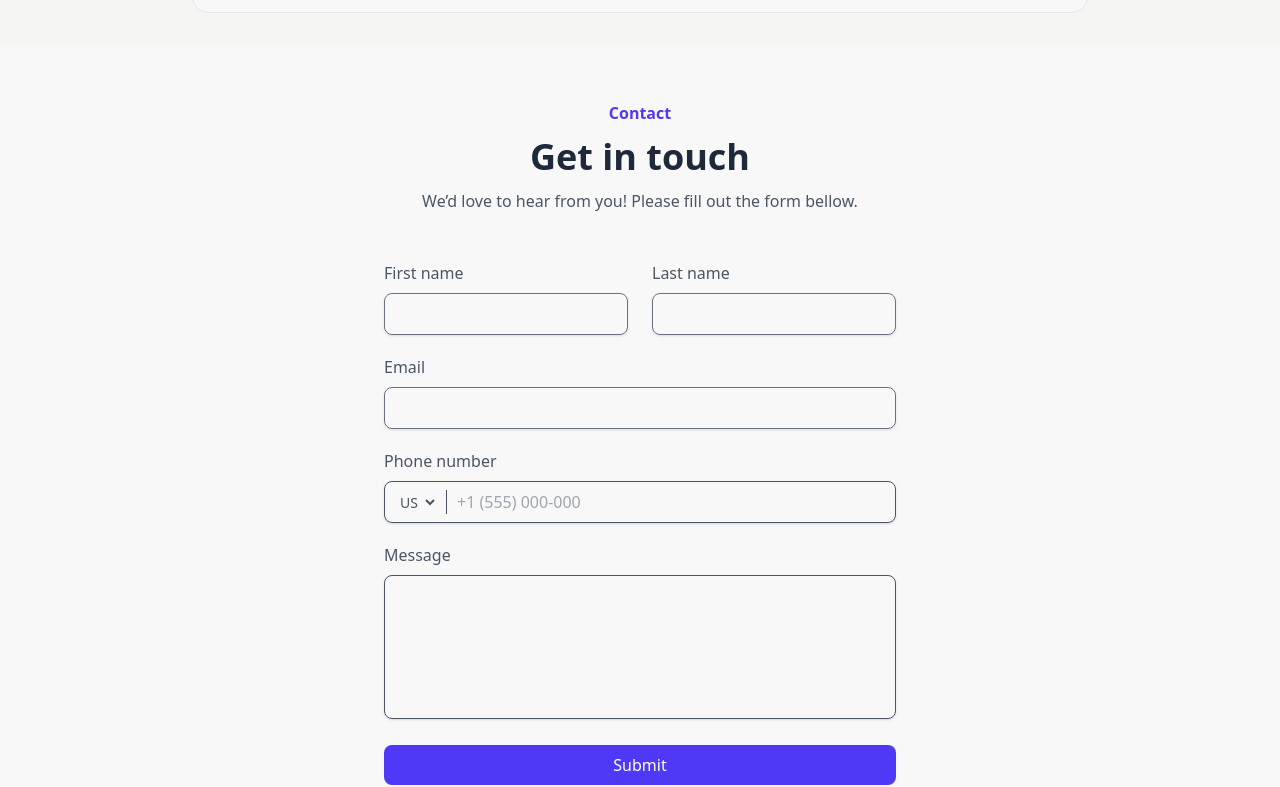
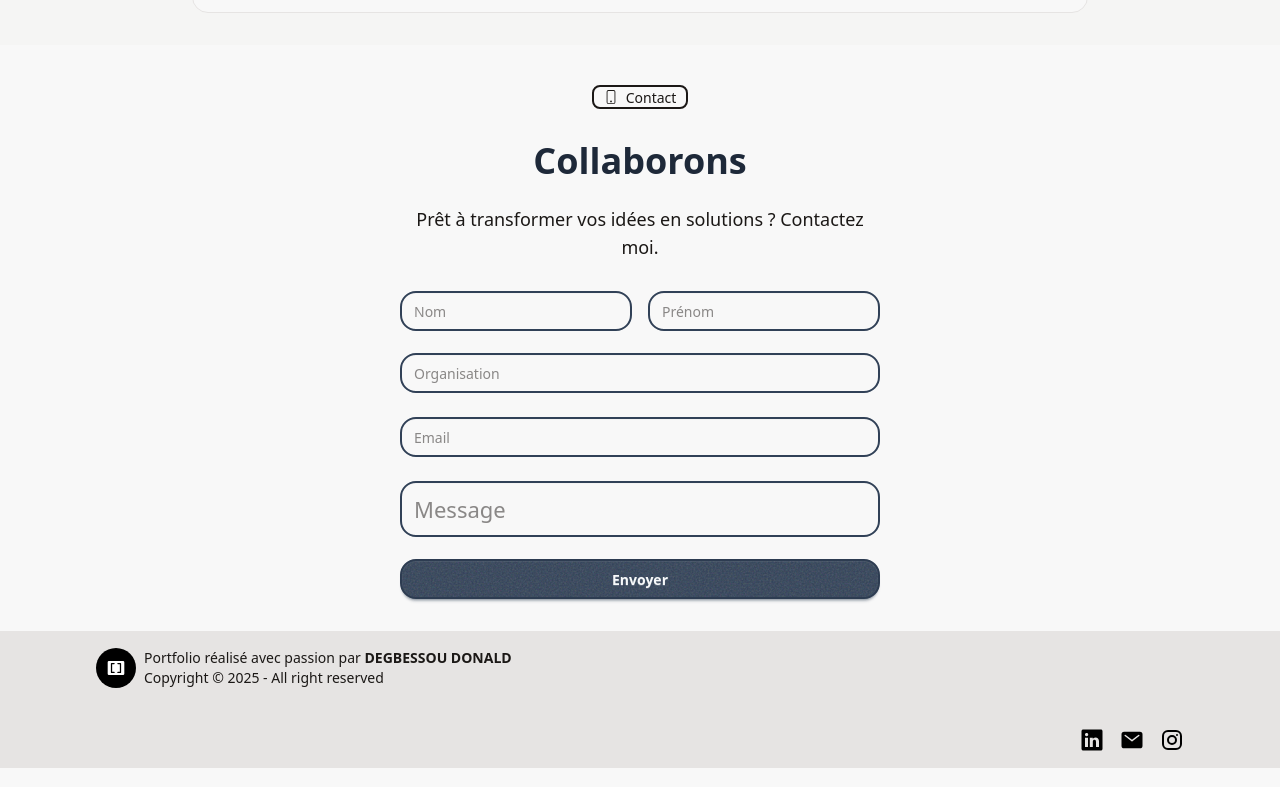
Before and after one commit to degbessou/Mon_Potfolio, a React (Vite) app in the folder Client/: page / in a window 1280 px wide. Shown: the part 2674-3461 px from the top of the page. Built offline with nearby package versions, Linux system fonts and the light colour scheme.

Commit message:
réalisation de la section contact

```diff
--- a/Client/src/components/Contact.jsx
+++ b/Client/src/components/Contact.jsx
@@ -3,91 +3,40 @@ import "../styles/font.css";
 
 const Contact = () => {
     return (
-        <main className="py-14">
-            <div className="max-w-screen-xl mx-auto px-4 text-gray-600 md:px-8">
-                <div className="max-w-lg mx-auto space-y-3 sm:text-center">
-                    <h3 className="text-indigo-600 font-semibold">
-                        Contact
-                    </h3>
+        <div className="bg-base-100 flex flex-col items-center py-4">
+            <div className="flex justify-center mt-6 pb-4">
+                <div className="badge badge-outline badge-color-secondary">
+                    <svg xmlns="http://www.w3.org/2000/svg" viewBox="0 0 48 48" xmlns:xlink="http://www.w3.org/1999/xlink" xml:space="preserve" width="14" height="14"><g xmlns="http://www.w3.org/2000/svg" fill="currentColor" transform="scale(3)"><path fill-rule="evenodd" d="M11 1H5a1 1 0 0 0-1 1v12a1 1 0 0 0 1 1h6a1 1 0 0 0 1-1V2a1 1 0 0 0-1-1M5 0a2 2 0 0 0-2 2v12a2 2 0 0 0 2 2h6a2 2 0 0 0 2-2V2a2 2 0 0 0-2-2z"></path><path fill-rule="evenodd" d="M8 14a1 1 0 1 0 0-2 1 1 0 0 0 0 2"></path></g></svg>                    Contact
+                </div>
+            </div>
+            <fieldset className="fieldset bg-white-100 border-base-300 rounded-box w-lg p-4">
+                <div className="max-w-lg mx-auto sm:text-center">
                     <p className="text-gray-800 text-3xl font-semibold sm:text-4xl">
-                        Get in touch
+                        Collaborons
                     </p>
-                    <p>
-                        We’d love to hear from you! Please fill out the form bellow.
+                    <p className="text-lg py-6">
+                        Prêt à transformer vos idées en solutions ? Contactez moi.
                     </p>
                 </div>
-                <div className="mt-12 max-w-lg mx-auto">
-                    <form
-                        onSubmit={(e) => e.preventDefault()}
-                        className="space-y-5"
-                    >
-                        <div className="flex flex-col items-center gap-y-5 gap-x-6 [&>*]:w-full sm:flex-row">
+                <div className="grid grid-cols-2 gap-4 pb-4">
                     <div>
-                                <label className="font-medium">
-                                    First name
-                                </label>
-                                <input
-                                    type="text"
-                                    required
-                                    className="w-full mt-2 px-3 py-2 text-gray-500 bg-transparent outline-none border focus:border-indigo-600 shadow-sm rounded-lg"
-                                />
+                        <input type="text" className="input border-primary" placeholder="Nom" />
                     </div>
                     <div>
-                                <label className="font-medium">
-                                    Last name
-                                </label>
-                                <input
-                                    type="text"
-                                    required
-                                    className="w-full mt-2 px-3 py-2 text-gray-500 bg-transparent outline-none border focus:border-indigo-600 shadow-sm rounded-lg"
-                                />
+                        <input type="text" className="input border-primary" placeholder="Prénom" />
                     </div>
                 </div>
-                        <div>
-                            <label className="font-medium">
-                                Email
-                            </label>
-                            <input
-                                type="email"
-                                required
-                                className="w-full mt-2 px-3 py-2 text-gray-500 bg-transparent outline-none border focus:border-indigo-600 shadow-sm rounded-lg"
-                            />
+                <div className="grid grid-rows-3 gap-2">
+                    <input type="text" className="input w-auto border-primary" placeholder="Organisation" />
+
+                    <input type="email" className="input w-auto border-primary" placeholder="Email" />
+
+                    <input type="text" className="input input-xl w-auto border-primary" placeholder="Message" />
                 </div>
-                        <div>
-                            <label className="font-medium">
-                                Phone number
-                            </label>
-                            <div className="relative mt-2">
-                                <div className="absolute inset-y-0 left-3 my-auto h-6 flex items-center border-r pr-2">
-                                    <select className="text-sm bg-transparent outline-none rounded-lg h-full">
-                                        <option>US</option>
-                                        <option>ES</option>
-                                        <option>MR</option>
-                                    </select>
+
+                <button className="btn btn-primary hover:bg-base-200 hover:text-neutral hover:font-bold transition-colors duration-300 mt-4">Envoyer</button>
+            </fieldset>
         </div>
-                                <input
-                                    type="number"
-                                    placeholder="+1 (555) 000-000"
-                                    required
-                                    className="w-full pl-[4.5rem] pr-3 py-2 appearance-none bg-transparent outline-none border focus:border-indigo-600 shadow-sm rounded-lg"
-                                />
-                            </div>
-                        </div>
-                        <div>
-                            <label className="font-medium">
-                                Message
-                            </label>
-                            <textarea required className="w-full mt-2 h-36 px-3 py-2 resize-none appearance-none bg-transparent outline-none border focus:border-indigo-600 shadow-sm rounded-lg"></textarea>
-                        </div>
-                        <button
-                            className="w-full px-4 py-2 text-white font-medium bg-indigo-600 hover:bg-indigo-500 active:bg-indigo-600 rounded-lg duration-150"
-                        >
-                            Submit
-                        </button>
-                    </form>
-                </div>
-            </div>
-        </main>
     )
 }
 
```
Lines whose indentation alone changed are shown as unchanged.
